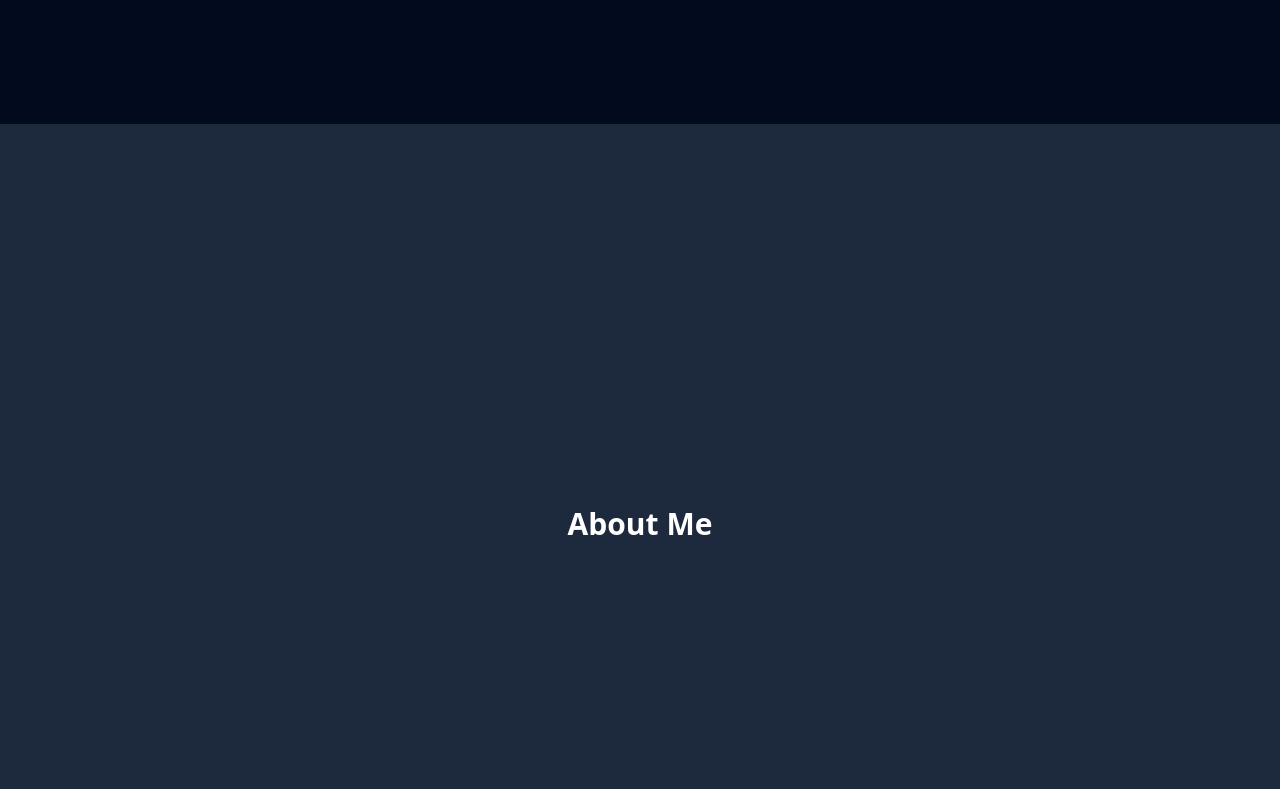
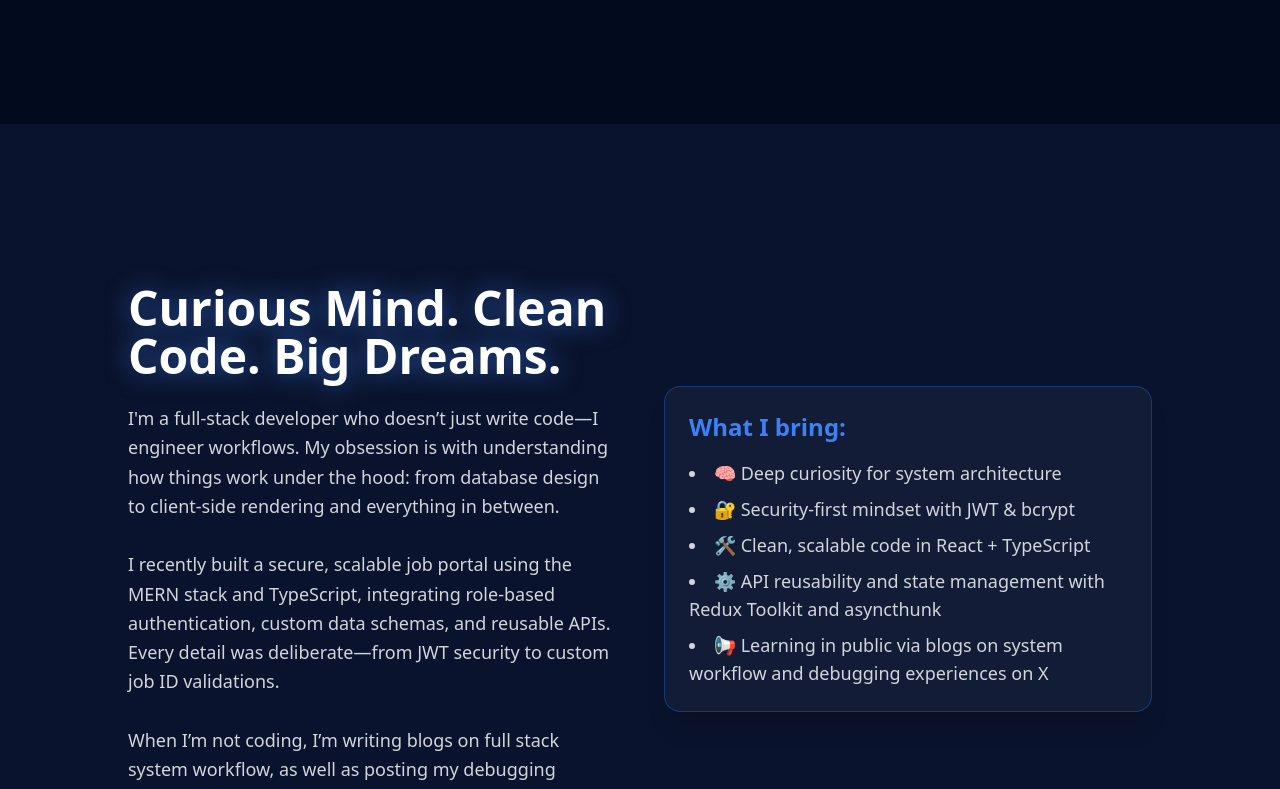
Before and after one commit to VAIBHAVMATHUR137/Portfolio, a React (Vite) app: page / in a window 1280 px wide. Shown: the part 740-1529 px from the top of the page. Built offline with nearby package versions, Linux system fonts and the light colour scheme.

Commit message:
Finished the about section

```diff
--- a/package.json
+++ b/package.json
@@ -11,6 +11,7 @@
   },
   "dependencies": {
     "@tailwindcss/vite": "^4.1.8",
+    "framer-motion": "^12.16.0",
     "lucide-react": "^0.513.0",
     "react": "^19.1.0",
     "react-dom": "^19.1.0",
--- a/src/App.tsx
+++ b/src/App.tsx
@@ -1,29 +1,46 @@
-import HeroSection from "./components/HeroSection"
-import Navbar from "./components/Navbar"
+import AboutSection from "./components/AboutSection";
+import HeroSection from "./components/HeroSection";
+import Navbar from "./components/Navbar";
 
 function App() {
   return (
     <div className="min-h-screen bg-slate-900">
       <Navbar />
       <main>
-        <section id="home" className="h-screen flex items-center justify-center bg-slate-900 ">
-         <HeroSection/>
+        <section
+          id="home"
+          className="h-screen flex items-center justify-center bg-slate-900 "
+        >
+          <HeroSection />
         </section>
-        <section id="about" className="h-screen flex items-center justify-center bg-slate-800">
-          <h2 className="text-3xl font-bold text-white">About Me</h2>
+        <section
+          id="about"
+          className="bg-[#0a132d] py-20 px-4 sm:px-6 lg:px-8 text-white"
+        >
+          <AboutSection />
         </section>
-        <section id="projects" className="h-screen flex items-center justify-center bg-slate-900">
+
+        <section
+          id="projects"
+          className="h-screen flex items-center justify-center bg-slate-900"
+        >
           <h2 className="text-3xl font-bold text-white">My Projects</h2>
         </section>
-        <section id="skills" className="h-screen flex items-center justify-center bg-slate-800">
+        <section
+          id="skills"
+          className="h-screen flex items-center justify-center bg-slate-800"
+        >
           <h2 className="text-3xl font-bold text-white">Skills</h2>
         </section>
-        <section id="contact" className="h-screen flex items-center justify-center bg-slate-900">
+        <section
+          id="contact"
+          className="h-screen flex items-center justify-center bg-slate-900"
+        >
           <h2 className="text-3xl font-bold text-white">Contact</h2>
         </section>
       </main>
     </div>
-  )
+  );
 }
 
-export default App
+export default App;
--- a/src/components/AboutSection.tsx
+++ b/src/components/AboutSection.tsx
@@ -0,0 +1,59 @@
+import { motion } from "framer-motion";
+
+export default function AboutSection() {
+  return (
+    <section
+      id="about"
+      className="bg-[#0a132d] py-20 px-4 sm:px-6 lg:px-8 text-white"
+    >
+      <div className="max-w-5xl mx-auto grid lg:grid-cols-2 gap-12 items-center">
+        {/* Animated Text Content */}
+        <motion.div
+          initial={{ opacity: 0, x: -50 }}
+          whileInView={{ opacity: 1, x: 0 }}
+          transition={{ duration: 0.8 }}
+          viewport={{ once: true }}
+        >
+          <h2 className="text-4xl sm:text-5xl font-bold mb-6 drop-shadow-[0_0_12px_rgba(59,130,246,0.6)]">
+            Curious Mind. Clean Code. Big Dreams.
+          </h2>
+          <p className="text-gray-300 text-lg leading-relaxed">
+            I'm a full-stack developer who doesn’t just write code—I engineer
+            workflows. My obsession is with understanding how things work under
+            the hood: from database design to client-side rendering and
+            everything in between.
+            <br />
+            <br />
+            I recently built a secure, scalable job portal using the MERN stack
+            and TypeScript, integrating role-based authentication, custom data
+            schemas, and reusable APIs. Every detail was deliberate—from JWT
+            security to custom job ID validations.
+            <br />
+            <br />
+            When I’m not coding, I’m writing blogs on full stack system workflow, as well as posting my debugging experiences on X
+          </p>
+        </motion.div>
+
+        {/* Animated Highlight Card */}
+        <motion.div
+          initial={{ opacity: 0, y: 50 }}
+          whileInView={{ opacity: 1, y: 0 }}
+          transition={{ duration: 0.8, delay: 0.3 }}
+          viewport={{ once: true }}
+          className="bg-[#121c37] p-6 rounded-2xl shadow-xl border border-blue-500/30 backdrop-blur-sm hover:shadow-[0_0_40px_rgba(59,130,246,0.4)] transition-all"
+        >
+          <h3 className="text-2xl font-semibold mb-4 text-[#3b82f6]">
+            What I bring:
+          </h3>
+          <ul className="list-disc list-inside text-gray-300 space-y-2 text-base sm:text-lg">
+            <li>🧠 Deep curiosity for system architecture</li>
+            <li>🔐 Security-first mindset with JWT & bcrypt</li>
+            <li>🛠️ Clean, scalable code in React + TypeScript</li>
+            <li>⚙️ API reusability and state management with Redux Toolkit and asyncthunk</li>
+            <li>📢 Learning in public via blogs on system workflow and debugging experiences on X</li>
+          </ul>
+        </motion.div>
+      </div>
+    </section>
+  );
+}
```
Also changed, not shown: 1 other file (tests, documents, lock files or other folders).
